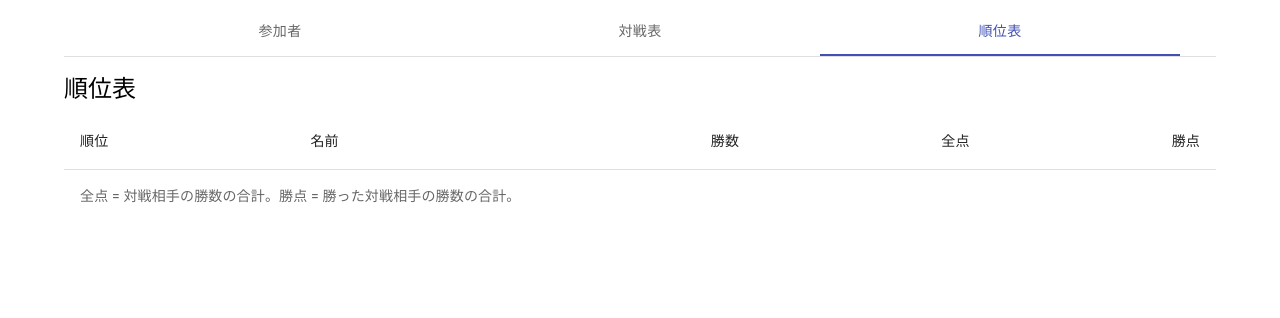
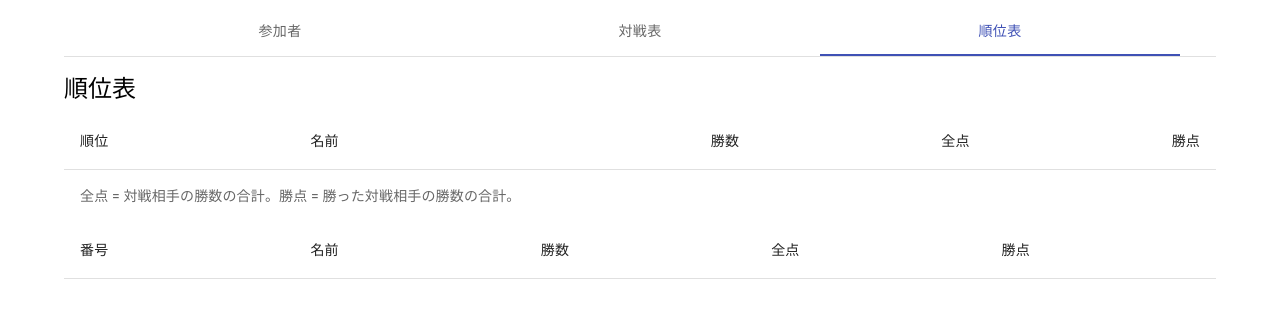
Before and after one commit to snowonfeet/swiss_draw, a Next.js app: page / in a window 1280 px wide. Both pictures are taken after a click on the tab "順位表". Shown: the top 318 px of the page. Built offline with nearby package versions, Linux system fonts and the light colour scheme.

Commit message:
対戦結果の表を作成

```diff
--- a/src/app/page.tsx
+++ b/src/app/page.tsx
@@ -1,14 +1,14 @@
 "use client";
-import { Box, Button, Container, Grid2, List, ListItem, ListSubheader, Stack, Tab, Tabs, TextField, ThemeProvider, ToggleButton, Typography, createTheme } from "@mui/material";
+import { Box, Button, Container, Grid2, List, ListItem, ListSubheader, Stack, Tab, Table, TableBody, TableCell, TableContainer, TableHead, TableRow, Tabs, TextField, ThemeProvider, ToggleButton, Typography, createTheme } from "@mui/material";
 
 import IconButton from '@mui/material/IconButton';
-import { useEffect, useRef, useState } from "react";
+import { Fragment, useEffect, useRef, useState } from "react";
 import localforage from "localforage";
 import { isEven, makeId } from "@/lib/util";
-import { getSide, getWinnerId } from "@/lib/pair";
+import { getOpponentId, getResult, getSide, getWinnerId } from "@/lib/pair";
 import { indigo } from "@mui/material/colors";
 import { getHelperTextForNameValidation, getPlayerName, isPlayer, isPlayers, isValidPlayerName } from "@/lib/player";
-import { getPlayerWinCountUntilMatchId, isMatches, swissDraw } from "@/lib/match";
+import { getDefeatedOpponentWinCount, getOpponentNameInMatch, getOpponentWinCount, getPairInMatch, getPlayerWinCount, getPlayerWinCountUntilMatchId, isMatches, swissDraw } from "@/lib/match";
 import { RankTable } from "@/components/rankTable";
 import CircleOutlinedIcon from '@mui/icons-material/CircleOutlined';
 import CloseOutlinedIcon from '@mui/icons-material/CloseOutlined';
@@ -192,10 +192,14 @@ export default function Home() {
   const STORAGE_KEY_MATCHES = "swiss-draw-matches";
 
   useEffect(() => {
-    localforage.getItem(STORAGE_KEY_GHOST_PLAYER).then((savedGhostPlayer) => { isPlayer(savedGhostPlayer) ? setGhostPlayer(savedGhostPlayer) : localforage.setItem(STORAGE_KEY_GHOST_PLAYER, ghostPlayer) });
+    localforage.getItem(STORAGE_KEY_GHOST_PLAYER).then((savedGhostPlayer) => isPlayer(savedGhostPlayer) && setGhostPlayer(savedGhostPlayer));
     localforage.getItem(STORAGE_KEY_PLAYERS).then((players) => isPlayers(players) && setPlayers((prevPlayers) => prevPlayers.length > 0 ? prevPlayers : players));
     localforage.getItem(STORAGE_KEY_MATCHES).then((matches) => isMatches(matches) && setMatches(matches));
   }, []);
+
+  useEffect(() => {
+    localforage.setItem(STORAGE_KEY_GHOST_PLAYER, ghostPlayer);
+  }, [ghostPlayer]);
 
   useEffect(() => {
     localforage.setItem(STORAGE_KEY_PLAYERS, players);
@@ -225,7 +229,7 @@ export default function Home() {
       clearMatches();
       redirect();
     }
-  }, [params])
+  }, [params, redirect])
 
   return (
     <ThemeProvider theme={theme}>
@@ -374,6 +378,69 @@ export default function Home() {
             <TabPanel value={tab} index={2}>
               <Title>順位表</Title>
               <RankTable players={players} matches={matches} />
+
+              <TableContainer>
+                <Table>
+                  <TableHead>
+                    <TableRow>
+                      <TableCell rowSpan={2}>番号</TableCell>
+                      <TableCell rowSpan={2}>名前</TableCell>
+                      {
+                        matches.map((match, index) => {
+                          return (
+                            <TableCell align="center" key={match.id} colSpan={2}>{index + 1}戦目</TableCell>
+                          )
+                        })
+                      }
+                      <TableCell rowSpan={2}>勝数</TableCell>
+                      <TableCell rowSpan={2}>全点</TableCell>
+                      <TableCell rowSpan={2}>勝点</TableCell>
+                    </TableRow>
+                    <TableRow>
+                      {
+                        matches.map((match) => {
+                          return (
+                            <Fragment key={match.id}>
+                              <TableCell>対戦相手</TableCell>
+                              <TableCell>勝敗</TableCell>
+                            </Fragment>
+                          )
+                        })
+                      }
+                    </TableRow>
+                  </TableHead>
+                  <TableBody>
+                    {players.map((player, index) => {
+                      return (
+                        <TableRow key={player.id}>
+                          <TableCell>{index + 1}</TableCell>
+                          <TableCell>{player.name}</TableCell>
+                          {
+                            matches.map((match) => {
+                              const pair = getPairInMatch(player.id, match);
+                              const opponentId = pair ? getOpponentId(pair, player.id) : undefined;
+                              const opponentName = opponentId ? getPlayerName(opponentId, [...players, ghostPlayer]) : "";
+                              const result = pair ? getResult(pair, player.id) : "none";
+                              const resultMark = (result === "win") ? "◯" : (result === "lose" ? "×" : "");
+
+                              return (
+                                <Fragment key={match.id}>
+                                  <TableCell>{opponentName}</TableCell>
+                                  <TableCell>{resultMark}</TableCell>
+                                </Fragment>
+                              )
+                            })
+                          }
+                          <TableCell>{getPlayerWinCount(player.id, matches)}</TableCell>
+                          <TableCell>{getOpponentWinCount(player.id, matches)}</TableCell>
+                          <TableCell>{getDefeatedOpponentWinCount(player.id, matches)}</TableCell>
+                        </TableRow>
+                      )
+                    })}
+                  </TableBody>
+                </Table>
+              </TableContainer>
+
             </TabPanel>
           </Stack>
         </Box>
--- a/src/lib/match.ts
+++ b/src/lib/match.ts
@@ -1,4 +1,5 @@
-import { existPair, getOpponentId, getWinnerId } from "./pair";
+import { existPair, getOpponentId, getWinnerId, hasPlayerInPair } from "./pair";
+import { getPlayerName } from "./player";
 import { isEven, makeId } from "./util";
 
 const isPair = (arg: unknown): arg is Pair => {
@@ -199,3 +200,35 @@ const makePairRecursive = (
   }
   return undefined;
 };
+
+export const getPairInMatch = (playerId: PlayerId, match: Match) => {
+  for (const pair of match.pairList) {
+    if (hasPlayerInPair(playerId, pair)) {
+      return pair;
+    }
+  }
+  return undefined;
+};
+
+export const getOpponentIdInMatch = (playerId: PlayerId, match: Match) => {
+  for (const pair of match.pairList) {
+    const opponent = getOpponentId(pair, playerId);
+    if (opponent) {
+      return opponent;
+    }
+  }
+  return undefined;
+};
+
+export const getOpponentNameInMatch = (
+  playerId: PlayerId,
+  match: Match,
+  players: Player[]
+) => {
+  const opponentId = getOpponentIdInMatch(playerId, match);
+  if (opponentId) {
+    return getPlayerName(opponentId, players);
+  } else {
+    return "";
+  }
+};
--- a/src/lib/pair.ts
+++ b/src/lib/pair.ts
@@ -42,3 +42,26 @@ export const existPair = (
   }
   return false;
 };
+
+export const hasPlayerInPair = (playerId: PlayerId, pair: Pair) => {
+  return pair.left === playerId || pair.right === playerId;
+};
+
+export const getResult = (
+  pair: Pair,
+  playerId: PlayerId
+): "win" | "lose" | "none" => {
+  if (pair.winner === "none") {
+    return "none";
+  }
+  const side = getSide(pair, playerId);
+  if (side === "none") {
+    return "none";
+  }
+
+  if (side === pair.winner) {
+    return "win";
+  } else {
+    return "lose";
+  }
+};
```
